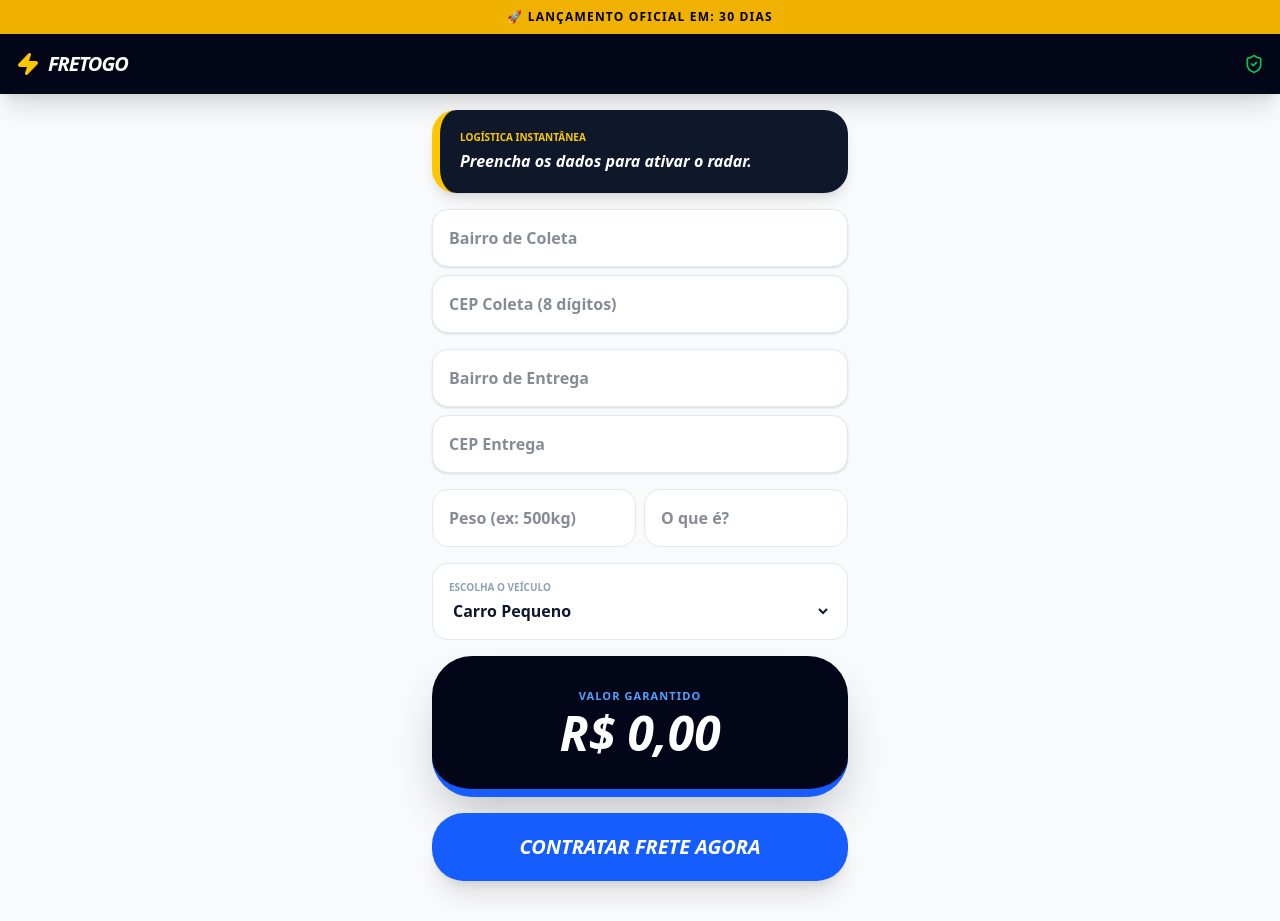
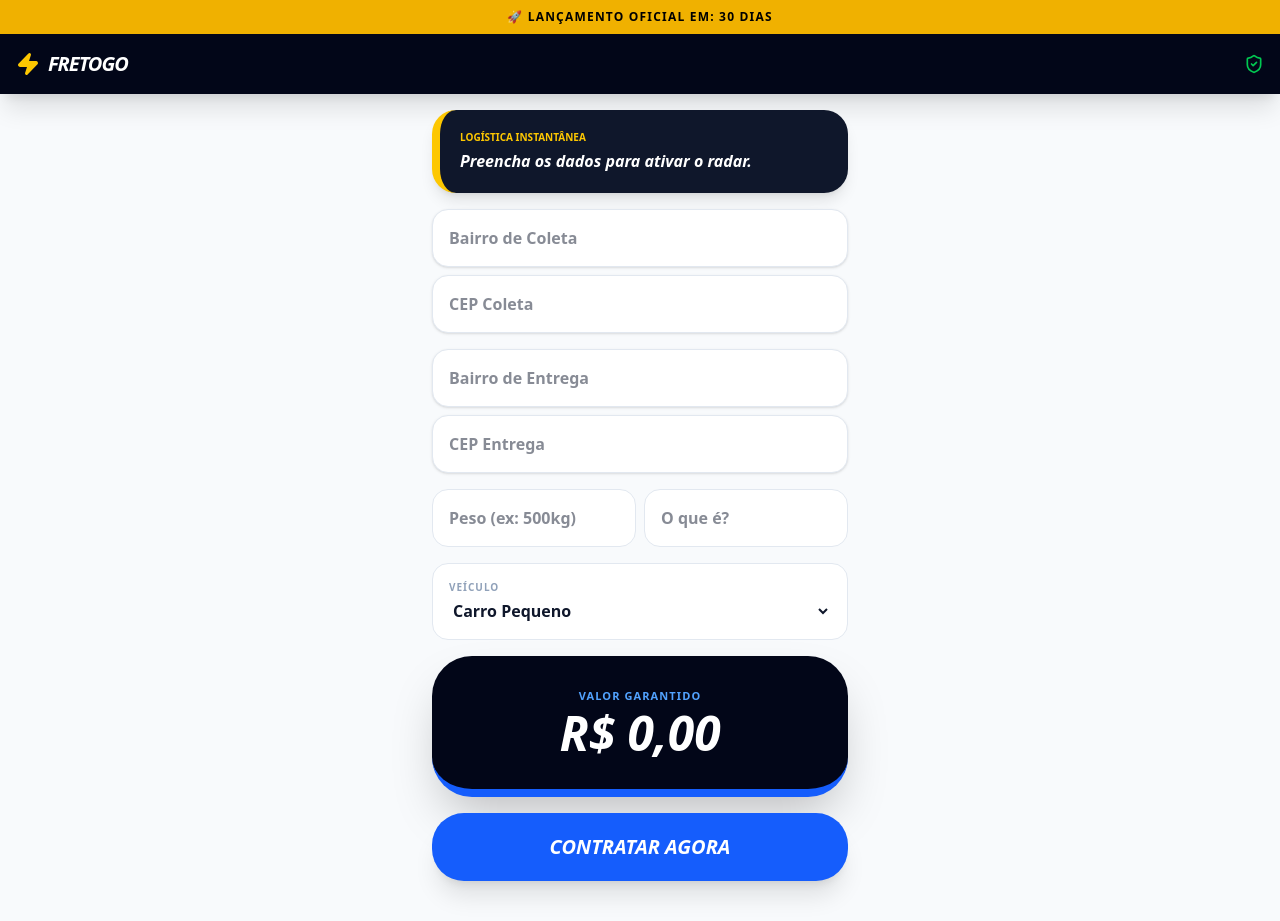
Before and after one commit to rodrigovtr38-hash/FRETEMAX, a React (Vite) app in the folder fretemax-projeto-final/: page /cliente in a window 1280 px wide. Built offline with nearby package versions, Linux system fonts and the light colour scheme.

Commit message:
Update Cliente.tsx

```diff
--- a/fretemax-projeto-final/src/pages/Cliente.tsx
+++ b/fretemax-projeto-final/src/pages/Cliente.tsx
@@ -12,16 +12,10 @@ export default function Cliente() {
   const [currentOrderId, setCurrentOrderId] = useState<string | null>(null);
   const [orderData, setOrderData] = useState<any>(null);
 
-  // TABELA DE PREÇOS (CTO STRATEGY)
   const precos: any = {
-    'Carro Pequeno': 1.0,
-    'Utilitário / Fiorino': 1.6,
-    'Caminhão Toco': 2.9,
-    'Caminhão Truck': 3.8,
-    'Carreta 30 Ton': 5.5
+    'Carro Pequeno': 1.0, 'Utilitário / Fiorino': 1.6, 'Caminhão Toco': 2.9, 'Caminhão Truck': 3.8, 'Carreta 30 Ton': 5.5
   };
 
-  // ESCUTA O STATUS DO PEDIDO NO FIREBASE
   useEffect(() => {
     if (currentOrderId) {
       const unsub = onSnapshot(collection(db, 'fretes'), (snapshot) => {
@@ -32,44 +26,37 @@ export default function Cliente() {
     }
   }, [currentOrderId]);
 
-  // LÓGICA DE CÁLCULO DIRETA (SEM ERRO)
-  const getDistancia = () => {
-    if (coleta.cep.length >= 8 && entrega.cep.length >= 8) return 25; // Distância base simulada
-    return 0;
-  };
-
+  const getDistancia = () => (coleta.cep.length >= 8 && entrega.cep.length >= 8) ? 25 : 0;
   const dist = getDistancia();
   const valorBase = 35 + (dist * 4.2);
   const total = valorBase * precos[vehicle];
   const valorFormatado = dist > 0 ? `R$ ${total.toFixed(2).replace('.', ',')}` : 'R$ 0,00';
 
+  const handleBack = () => {
+    setCurrentOrderId(null);
+    setStep('form');
+  };
+
   const handleContratar = async () => {
-    if (dist <= 0) return alert("Preencha os CEPs corretamente.");
+    if (dist <= 0) return alert("Preencha os CEPs.");
     try {
       const docRef = await addDoc(collection(db, 'fretes'), {
-        distancia: dist,
-        veiculo: vehicle,
-        valorFinal: valorFormatado,
-        origemBairro: coleta.bairro,
-        origemRua: `${coleta.rua}, ${coleta.num}`,
-        destinoBairro: entrega.bairro,
-        destinoRua: `${entrega.rua}, ${entrega.num}`,
-        peso: carga.peso,
-        tipoCarga: carga.tipo,
-        status: 'pago', // Status para aparecer no radar do motorista
+        distancia: dist, veiculo: vehicle, valorFinal: valorFormatado,
+        origemBairro: coleta.bairro, origemRua: `${coleta.rua}, ${coleta.num}`,
+        destinoBairro: entrega.bairro, destinoRua: `${entrega.rua}, ${entrega.num}`,
+        peso: carga.peso, tipoCarga: carga.tipo, status: 'pago',
         createdAt: serverTimestamp()
       });
       setCurrentOrderId(docRef.id);
       setStep('busca');
-    } catch (e) { alert("Erro ao conectar com servidor."); }
+    } catch (e) { alert("Erro de conexão."); }
   };
 
   return (
     <div className="min-h-screen bg-slate-50 font-sans text-slate-900 pb-10">
-      {/* Header Fretogo */}
       <nav className="bg-slate-950 p-4 flex items-center justify-between shadow-xl">
         <div className="flex items-center gap-2">
-          {step === 'busca' && <ArrowLeft onClick={() => setStep('form')} className="text-white cursor-pointer" />}
+          {step !== 'form' && <ArrowLeft onClick={handleBack} className="text-white cursor-pointer w-6 h-6 mr-2" />}
           <Zap className="text-yellow-400 w-6 h-6 fill-yellow-400" />
           <span className="font-black text-white text-xl italic tracking-tighter uppercase">FRETOGO</span>
         </div>
@@ -80,26 +67,20 @@ export default function Cliente() {
         {step === 'busca' ? (
           <div className="bg-white rounded-[2.5rem] p-8 text-center shadow-2xl animate-in zoom-in border border-slate-100">
              {orderData?.status === 'motorista_a_caminho' ? (
-               <div className="animate-bounce-in">
-                 <div className="w-16 h-16 bg-green-100 rounded-full flex items-center justify-center mx-auto mb-4">
-                    <Truck className="text-green-600 w-8 h-8" />
-                 </div>
-                 <h2 className="text-xl font-black italic uppercase text-slate-800">Motorista Aceitou!</h2>
+               <div>
+                 <Truck className="text-green-600 w-12 h-12 mx-auto mb-4" />
+                 <h2 className="text-xl font-black italic uppercase">Motorista Confirmado</h2>
                  <div className="mt-6 p-6 bg-slate-900 rounded-3xl text-white">
                     <p className="text-[10px] font-bold text-blue-400 uppercase mb-1">Contato</p>
                     <p className="text-xl font-black mb-4">{orderData.motoristaNome}</p>
-                    <button onClick={() => window.open(`https://wa.me/55${orderData.motoristaZap}?text=Oi, vi seu frete no FRETOGO!`)} className="w-full bg-green-500 py-4 rounded-xl font-black flex items-center justify-center gap-2">
-                       WHATSAPP
-                    </button>
+                    <button onClick={() => window.open(`https://wa.me/55${orderData.motoristaZap}?text=Oi, vi seu frete no FRETOGO!`)} className="w-full bg-green-500 py-4 rounded-xl font-black">WHATSAPP</button>
                  </div>
                </div>
              ) : (
-               <div className="py-8">
-                 <div className="w-20 h-20 bg-blue-600 rounded-full flex items-center justify-center mx-auto mb-6 animate-pulse shadow-blue-200 shadow-2xl">
-                    <Package className="text-white w-10 h-10" />
-                 </div>
+               <div className="py-8 text-center">
+                 <div className="w-20 h-20 bg-blue-600 rounded-full flex items-center justify-center mx-auto mb-6 animate-pulse"><Package className="text-white w-10 h-10" /></div>
                  <h2 className="text-lg font-black italic uppercase">Buscando Motorista...</h2>
-                 <p className="text-slate-400 text-sm mt-3 px-2">Sua carga de <b>{carga.peso}</b> está visível para motoristas de <b>{vehicle}</b>.</p>
+                 <p className="text-slate-400 text-sm mt-3 italic font-bold leading-tight">"Aguardando aceite para sua carga de {carga.peso}."</p>
                </div>
              )}
           </div>
@@ -109,42 +90,29 @@ export default function Cliente() {
                <p className="text-[10px] font-black uppercase text-yellow-400 mb-1">Logística Instantânea</p>
                <p className="text-base font-bold italic">Preencha os dados para ativar o radar.</p>
             </div>
-
-            {/* Inputs Coleta */}
             <div className="space-y-2">
-               <input className="w-full p-4 bg-white rounded-2xl font-bold shadow-sm border border-slate-200 focus:ring-2 ring-blue-500 outline-none" placeholder="Bairro de Coleta" onChange={e => setColeta({...coleta, bairro: e.target.value})} />
-               <input className="w-full p-4 bg-white rounded-2xl font-bold shadow-sm border border-slate-200" placeholder="CEP Coleta (8 dígitos)" onChange={e => setColeta({...coleta, cep: e.target.value})} />
+               <input className="w-full p-4 bg-white rounded-2xl font-bold shadow-sm border border-slate-200" placeholder="Bairro de Coleta" onChange={e => setColeta({...coleta, bairro: e.target.value})} />
+               <input className="w-full p-4 bg-white rounded-2xl font-bold shadow-sm border border-slate-200" placeholder="CEP Coleta" onChange={e => setColeta({...coleta, cep: e.target.value})} />
             </div>
-
-            {/* Inputs Entrega */}
             <div className="space-y-2">
                <input className="w-full p-4 bg-white rounded-2xl font-bold shadow-sm border border-slate-200" placeholder="Bairro de Entrega" onChange={e => setEntrega({...entrega, bairro: e.target.value})} />
                <input className="w-full p-4 bg-white rounded-2xl font-bold shadow-sm border border-slate-200" placeholder="CEP Entrega" onChange={e => setEntrega({...entrega, cep: e.target.value})} />
             </div>
-
-            {/* Carga */}
             <div className="grid grid-cols-2 gap-2">
                <input className="p-4 bg-white rounded-2xl font-bold border border-slate-200" placeholder="Peso (ex: 500kg)" onChange={e => setCarga({...carga, peso: e.target.value})} />
                <input className="p-4 bg-white rounded-2xl font-bold border border-slate-200" placeholder="O que é?" onChange={e => setCarga({...carga, tipo: e.target.value})} />
             </div>
-
-            {/* Veículo */}
             <div className="bg-white p-4 rounded-2xl border border-slate-200">
-               <p className="text-[10px] font-black uppercase text-slate-400 mb-1">Escolha o Veículo</p>
+               <p className="text-[10px] font-black uppercase text-slate-400 mb-1 tracking-widest">Veículo</p>
                <select className="w-full font-black text-base bg-transparent outline-none" value={vehicle} onChange={e => setVehicle(e.target.value)}>
                   {Object.keys(precos).map(v => <option key={v} value={v}>{v}</option>)}
                </select>
             </div>
-
-            {/* Painel de Preço */}
             <div className="bg-slate-950 p-8 rounded-[2.5rem] text-center shadow-2xl border-b-8 border-blue-600">
-               <p className="text-[11px] font-black uppercase text-blue-400 mb-1 tracking-widest">Valor Garantido</p>
+               <p className="text-[11px] font-black uppercase text-blue-400 mb-1 tracking-widest uppercase">Valor Garantido</p>
                <p className="text-5xl font-black text-white italic">{valorFormatado}</p>
             </div>
-
-            <button onClick={handleContratar} disabled={dist <= 0} className="w-full bg-blue-600 text-white font-black py-5 rounded-[2rem] text-xl shadow-xl active:scale-95 transition-all uppercase italic">
-              CONTRATAR FRETE AGORA
-            </button>
+            <button onClick={handleContratar} disabled={dist <= 0} className="w-full bg-blue-600 text-white font-black py-5 rounded-[2rem] text-xl shadow-xl active:scale-95 transition-all uppercase italic">CONTRATAR AGORA</button>
           </div>
         )}
       </div>
```
